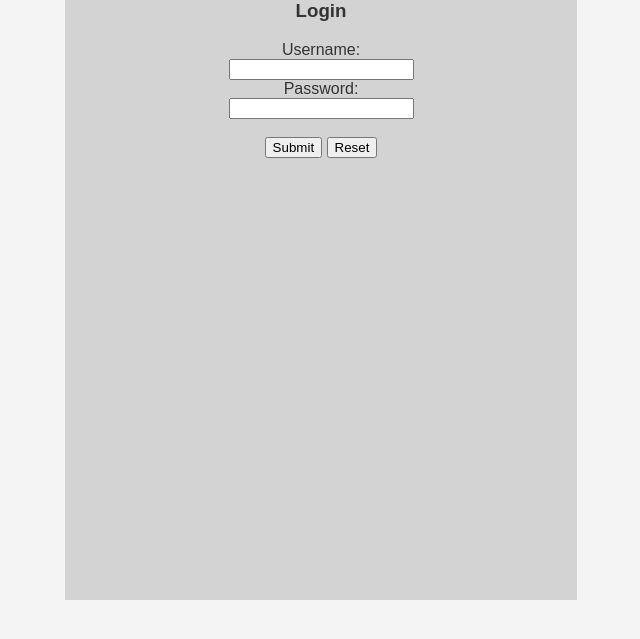
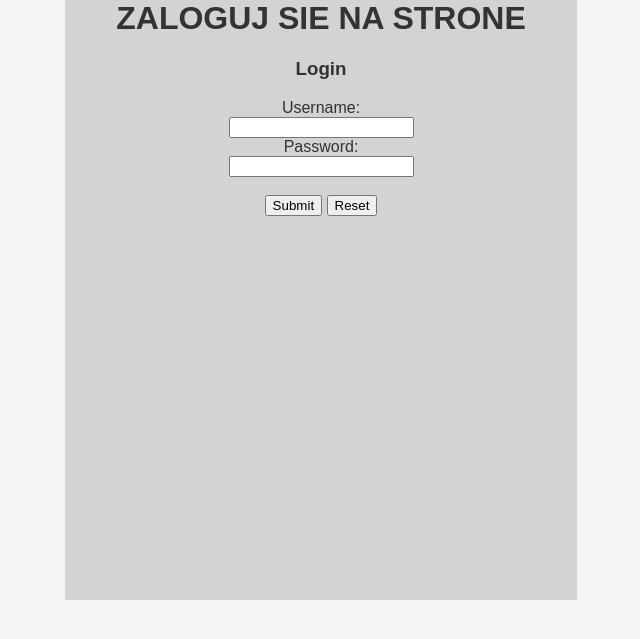
Before and after one commit to fandzio647/news, a PHP site: page /log.php in a window 1280 px wide. Shown: the top 639 px of the page, without its empty margins (319-959 px from the left). Run offline with PHP 8.4, Linux system fonts and the light colour scheme.

Commit message:
<h1>ZALOGUJ SIE NA STRONE</h1>

```diff
--- a/log.php
+++ b/log.php
@@ -31,7 +31,7 @@
 </head>
 <body>
 <div class="log">
-
+<h1>ZALOGUJ SIE NA STRONE</h1>
 <form name="User" method="post" action="" align="center">
 <div class="message"><?php if($message!="") { echo $message; } ?></div>
 <h3 align="center">Login</h3>
```
